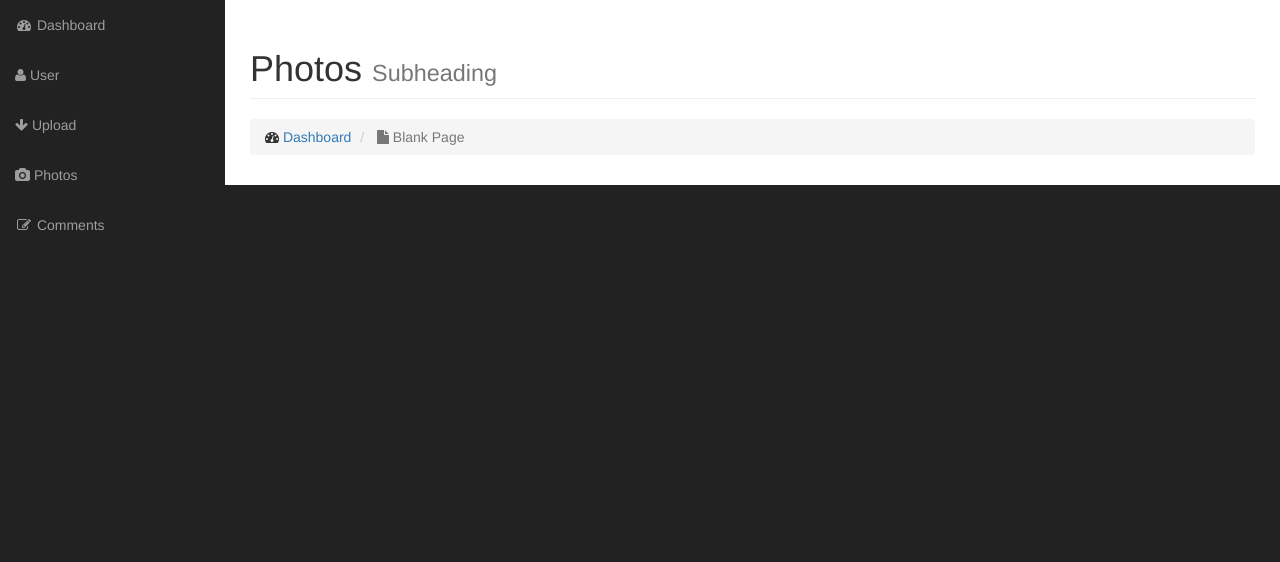
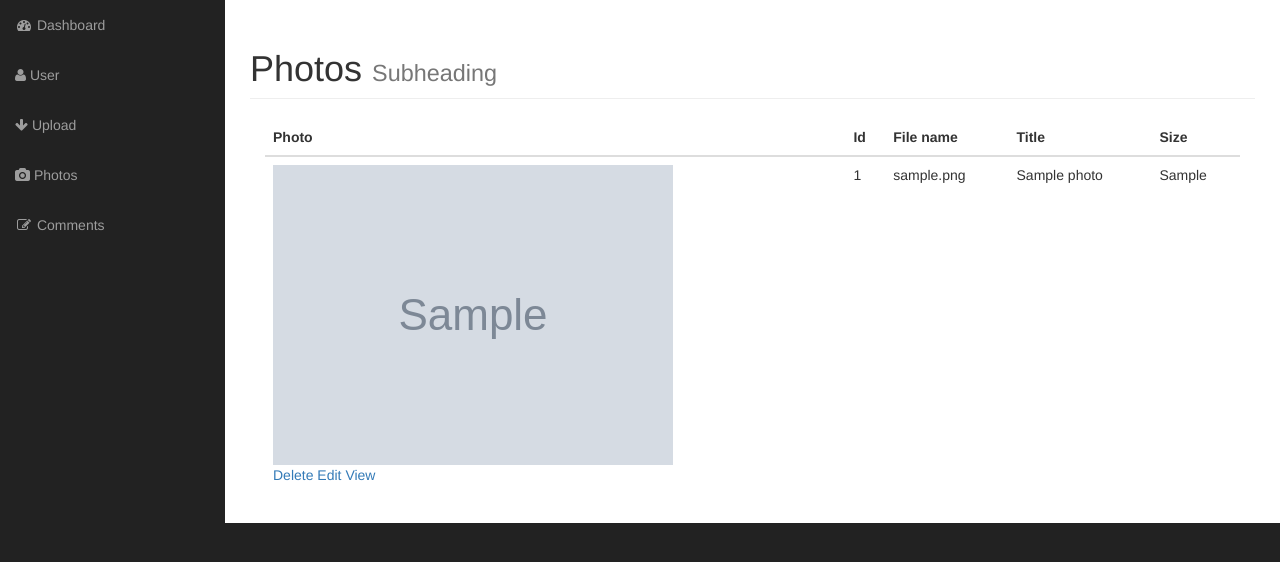
Before and after one commit to vano20/gallery, a PHP site: page /admin/photos.php in a window 1280 px wide. Shown: the part 51-613 px from the top of the page. Run offline with PHP 8.4, Linux system fonts and the light colour scheme; the visitor is signed in with stand-in values (Sample User, id 1); tables that the repository leaves empty or names only in its code hold one stand-in row (values such as "Sample post"); grey boxes marked "Sample" are stand-in pictures; grey boxes labelled with a size stand in for pictures from a placeholder-image service; some libraries are stand-ins or nearby versions.

Commit message:
photos class

```diff
--- a/admin/includes/db_object.php
+++ b/admin/includes/db_object.php
@@ -91,7 +91,7 @@ class Db_object {
 
 	public function save() {
 
-		return isset($this->usr_id) ? $this->update() : $this->create();
+		return isset($this->$pk_id) ? $this->update() : $this->create();
 	}
 
 	public function create() {
@@ -104,7 +104,7 @@ class Db_object {
 
 		if($database->query_db($insert_query)) {
 
-			$this->usr_id = $database->inserted_id();
+			$this->$pk_id = $database->inserted_id();
 			return true;
 
 		} else {
@@ -127,7 +127,7 @@ class Db_object {
 
 		$update_query = "UPDATE " . static::$db_table . " SET ";
 		$update_query .= implode(", ", $pairs);
-		$update_query .=  " WHERE ". static::$pk_field . " = " . $database->escape_string_query($this->usr_id);
+		$update_query .=  " WHERE ". static::$pk_field . " = " . $database->escape_string_query($this->$pk_id);
 
 		$database->query_db($update_query);
 
@@ -138,7 +138,7 @@ class Db_object {
 	public function delete() {
 		global $database;
 
-		$delete_query = "DELETE FROM " . static::$db_table . " WHERE " . static::$pk_field ." = " . $database->escape_string_query($this->usr_id);
+		$delete_query = "DELETE FROM " . static::$db_table . " WHERE " . static::$pk_field ." = " . $database->escape_string_query($this->$pk_id);
 		$delete_query .= " LIMIT 1";
 
 		$database->query_db($delete_query);
--- a/admin/includes/photo.php
+++ b/admin/includes/photo.php
@@ -58,6 +58,11 @@ class Photo extends Db_object {
 
 	}
 
+	public function file_path() {
+
+		return $this->upload_dir . DS . $this->pht_filename;
+	}
+
 
 	//saving to DB and move uploaded file to specific dir
 	public function save() {
--- a/admin/photos.php
+++ b/admin/photos.php
@@ -1,4 +1,14 @@
 <?php include("includes/header.php"); ?>
+
+<?php if(!$session->is_login()) redirect("login.php"); ?>
+
+<?php
+
+
+$photo = Photo::find_all();
+
+
+?>
 
         <!-- Navigation -->
         <nav class="navbar navbar-inverse navbar-fixed-top" role="navigation">
@@ -30,14 +40,39 @@
                             Photos
                             <small>Subheading</small>
                         </h1>
-                        <ol class="breadcrumb">
-                            <li>
-                                <i class="fa fa-dashboard"></i>  <a href="index.html">Dashboard</a>
-                            </li>
-                            <li class="active">
-                                <i class="fa fa-file"></i> Blank Page
-                            </li>
-                        </ol>
+
+                        <div class="col-md-12">
+
+                            <table class="table table-hover">
+                                <thead>
+                                    <tr>
+                                        <th>Photo</th>
+                                        <th>Id</th>
+                                        <th>File name</th>
+                                        <th>Title</th>
+                                        <th>Size</th>
+                                    </tr>
+                                </thead>
+                                <tbody>
+                                    <?php foreach($photo as $v) : ?>
+                                    <tr>
+                                        <td><img src="<?php echo $v->file_path(); ?>" alt="">
+                                            <div class="pic_link">
+                                                <a href="delete_photo.php/?id=<?php echo $v->pht_id; ?>">Delete</a>
+                                                <a href="#">Edit</a>
+                                                <a href="#">View</a>
+                                            </div>
+                                        </td>
+                                        <td><?php echo $v->pht_id; ?></td>
+                                        <td><?php echo $v->pht_filename; ?></td>
+                                        <td><?php echo $v->pht_title; ?></td>
+                                        <td><?php echo $v->pht_size; ?></td>
+                                    </tr>
+                                <?php endforeach; ?>
+                                </tbody>
+                            </table>
+
+                        </div>
                     </div>
                 </div>
                 <!-- /.row -->
```
Also changed, not shown: admin/delete_photo.php (added, +15 -0 lines), admin/images/2012052815414133210.jpg (added), admin/images/QR6a1ZJ.png (added), admin/images/img-thing.jpg (added), admin/images/savano.jpg (deleted).
